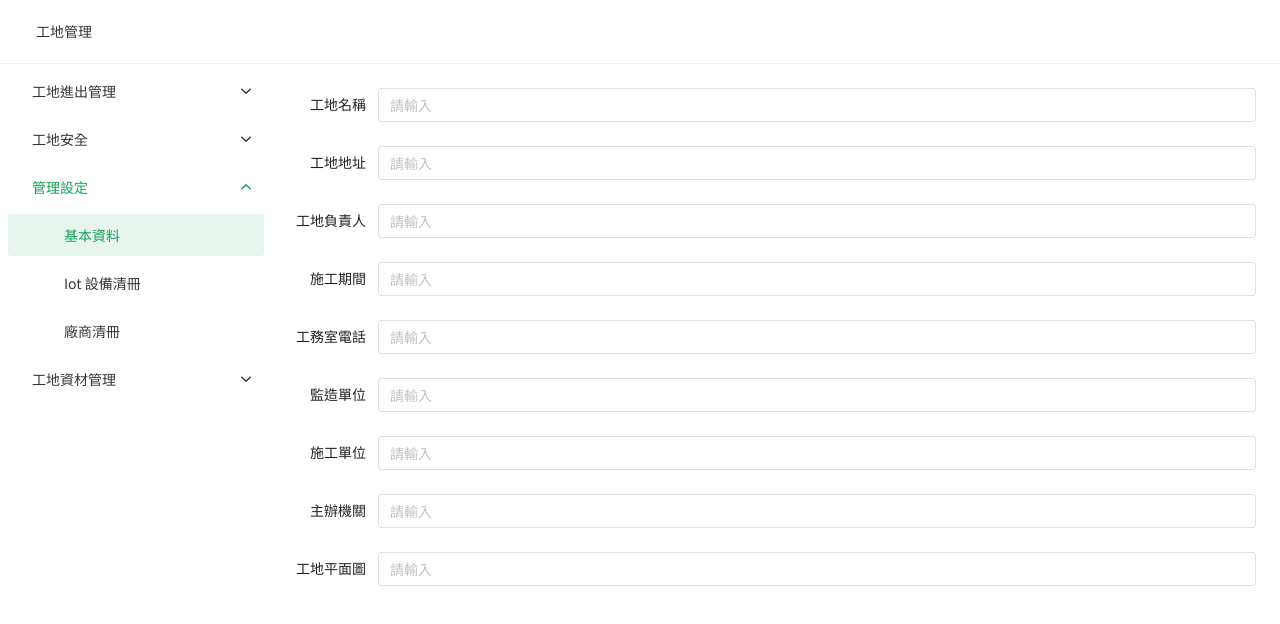
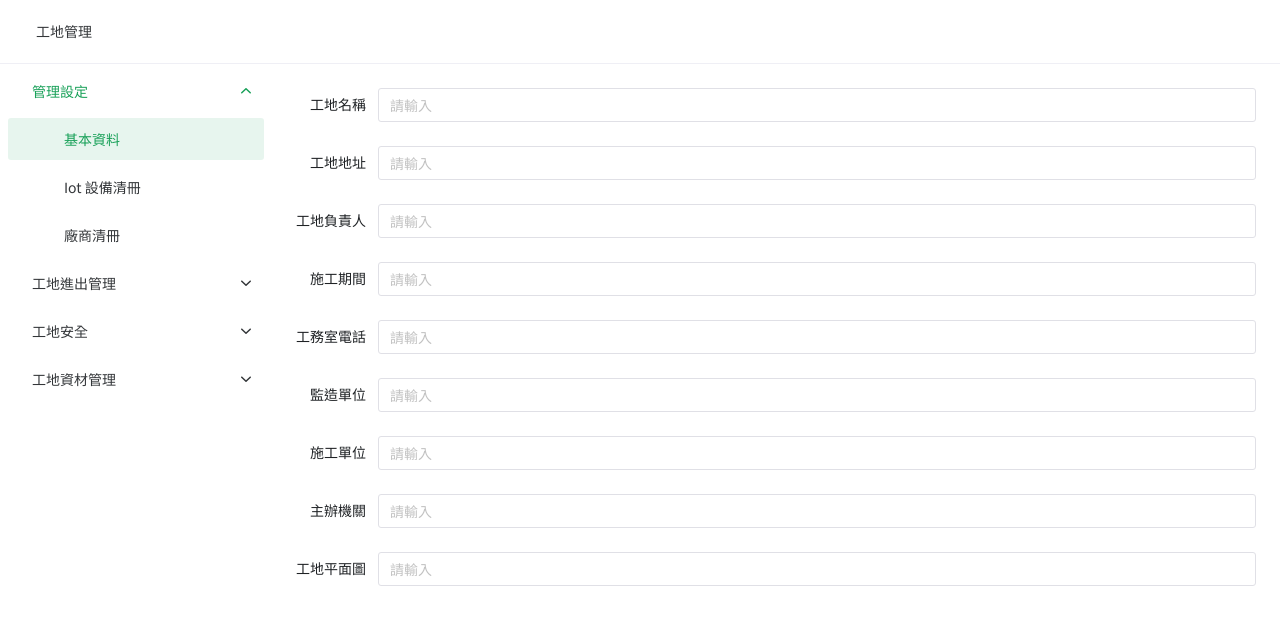
Before and after one commit to drsmile1001/enw-construction-site-management-portal, a Vue app: page /site-basic-info in a window 1280 px wide. Shown: the top 624 px of the page. Built offline with nearby package versions, Linux system fonts and the light colour scheme.

Commit message:
fix: 主選單排序錯誤

```diff
--- a/src/layout/LayoutController.ts
+++ b/src/layout/LayoutController.ts
@@ -1,9 +1,10 @@
 import type { MenuOption } from "naive-ui"
 import { defineStore } from "pinia"
-import { RouterLink, useRoute, useRouter } from "vue-router"
+import { RouterLink, useRoute } from "vue-router"
+import { routeRecords } from "@/router"
+import type { RouteRecordRaw } from "vue-router"
 
 export const useLayoutController = defineStore("layout", () => {
-  const router = useRouter()
   const currentRoute = useRoute()
   const currentScope = computed(
     () =>
@@ -38,28 +39,7 @@ export const useLayoutController = defineStore("layout", () => {
     return name
   })
 
-  const scopedMenus = computed(() =>
-    router.getRoutes().reduce((acc, route) => {
-      if (!route.meta.title) return acc
-      let scope = "MAIN"
-      let mainGroup: string | undefined = undefined
-      let subGroup: string | undefined = undefined
-      for (const matched of [...router.resolve(route.path).matched].reverse()) {
-        mainGroup = mainGroup ?? matched.meta.mainGroup
-        subGroup = subGroup ?? matched.meta.subGroup
-        if (matched.meta.scope) {
-          scope = matched.meta.scope.backToRouteName
-          break
-        }
-      }
-
-      let scopeMenus = acc.get(scope)
-
-      if (scopeMenus === undefined) {
-        scopeMenus = []
-        if (scope !== "MAIN") {
-          scopeMenus.push({
-            label: () =>
+  const backToListLabel = (scope: string) => () =>
     h(
       RouterLink,
       {
@@ -69,28 +49,62 @@ export const useLayoutController = defineStore("layout", () => {
         },
       },
       { default: () => "📄 回到列表" }
-              ),
+    )
+
+  const menus: Array<{ key: string; menu: MenuOption[] }> = [
+    {
+      key: "MAIN",
+      menu: [],
+    },
+  ]
+
+  function buildMenu(records: RouteRecordRaw[], scope: string) {
+    let menu = menus.find((o) => o.key === scope)?.menu
+    if (!menu) {
+      menu = [
+        {
+          label: backToListLabel(scope),
           key: scope,
+        },
+      ]
+      menus.push({
+        key: scope,
+        menu,
       })
     }
+
+    for (const record of records) {
+      if (record.meta?.scope && record.children) {
+        buildMenu(record.children, record.meta.scope.backToRouteName)
+        continue
+      }
+      if (record.children) {
+        buildMenu(record.children, scope)
+        continue
       }
 
-      let menuContainer = scopeMenus
+      if (!record.meta?.title) continue
+
+      const { title, mainGroup, subGroup } = record.meta
+      let linkContainer = menu
+
       if (mainGroup) {
-        let mainGroupMenu = menuContainer.find((o) => o.key === mainGroup)
-        if (!mainGroupMenu) {
-          mainGroupMenu = {
+        let mainGroupLinkContainer = linkContainer.find(
+          (o) => o.key === mainGroup
+        )
+        if (!mainGroupLinkContainer) {
+          mainGroupLinkContainer = {
             label: mainGroup,
             key: mainGroup,
             children: [] as MenuOption[],
           }
-          scopeMenus.push(mainGroupMenu)
+          linkContainer.push(mainGroupLinkContainer)
         }
-        menuContainer = mainGroupMenu.children as MenuOption[]
+        linkContainer = mainGroupLinkContainer.children as MenuOption[]
       }
 
       if (subGroup) {
-        let subGroupMenu = menuContainer.find((o) => o.key === subGroup)
+        let subGroupMenu = linkContainer.find((o) => o.key === subGroup)
         if (!subGroupMenu) {
           subGroupMenu = {
             type: "group",
@@ -98,30 +112,31 @@ export const useLayoutController = defineStore("layout", () => {
             key: subGroup,
             children: [] as MenuOption[],
           }
-          menuContainer.push(subGroupMenu)
+          linkContainer.push(subGroupMenu)
         }
-        menuContainer = subGroupMenu.children as MenuOption[]
+        linkContainer = subGroupMenu.children as MenuOption[]
       }
 
-      menuContainer.push({
+      linkContainer.push({
         label: () =>
           h(
             RouterLink,
             {
               to: {
-                name: route.name,
+                name: record.name as string,
               },
             },
-            { default: () => route.meta.title }
+            { default: () => title }
           ),
-        key: route.name as string,
+        key: record.name as string,
       })
-      acc.set(scope, scopeMenus)
-      return acc
-    }, new Map<string, MenuOption[]>())
-  )
+    }
+  }
+
+  buildMenu(routeRecords, "MAIN")
+
   const currentMenu = computed(
-    () => scopedMenus.value.get(currentScope.value) ?? []
+    () => menus.find(({ key }) => key === currentScope.value)?.menu ?? []
   )
 
   return {
```
Lines whose indentation alone changed are shown as unchanged.
